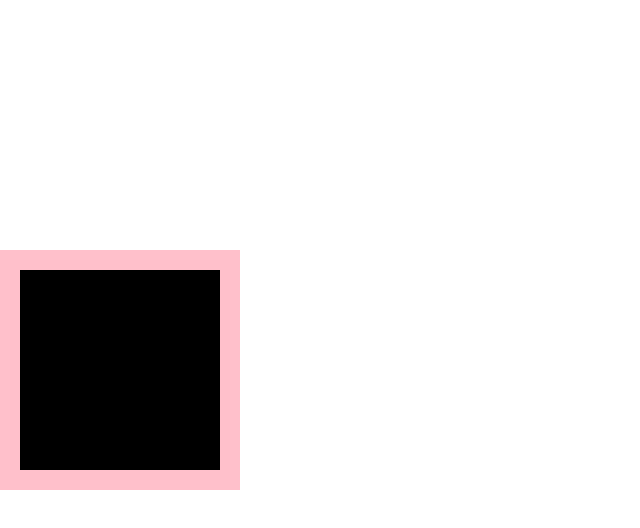
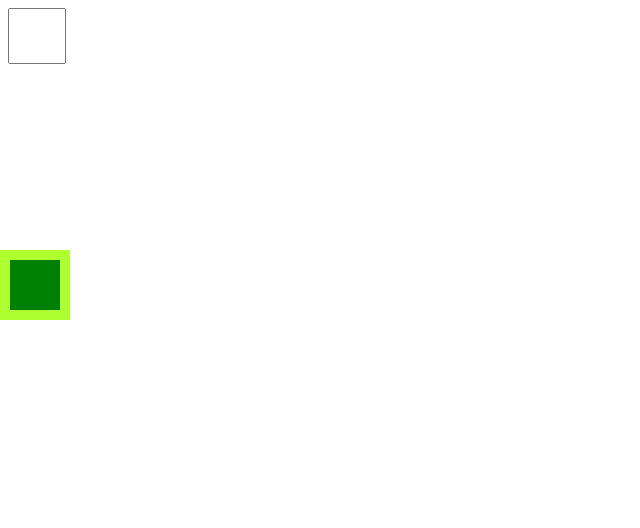
Before and after one commit to Demkovychkate/34, a plain HTML site: page index.html in a window 1280 px wide. Shown: the whole page, without its empty margins (0-640 px from the left). Drawn offline with Linux system fonts and the light colour scheme.

Commit message:
First Part

```diff
--- a/script.js
+++ b/script.js
@@ -2,21 +2,57 @@ const block = document.createElement('div');
 block.className = 'block';
 document.body.appendChild(block);
 
+const input = document.createElement('input');
+input.className = 'input';
+document.body.appendChild(input);
+
+const maxX = window.innerWidth - block.offsetWidth;
+const maxY = window.innerHeight - block.offsetHeight;
 const STEP = 50;
 
+let score = 0;
+
 const operations = {
-    37: (block) => block.style.left = `${parseInt(block.style.left || 0) - STEP}px `,
-    39: (block) =>block.style.left = `${parseInt(block.style.left || 0) + STEP}px `,
-    40: (block) => block.style.top = `${parseInt(block.style.top || 0) + STEP}px `,
+    37: () => {
+        const leftPosition = parseInt(block.style.left || 0);
+        if (leftPosition - STEP >= 0 && isAboveBottomEdge()) {
+            block.style.left = `${leftPosition - STEP}px`;
+        } showScore();
+    },
+    39: () => {
+        const leftPosition = parseInt(block.style.left || 0);
+        if (leftPosition + STEP <= maxX && isAboveBottomEdge()) {
+            block.style.left = `${leftPosition + STEP}px`;
+        } showScore();
+    },
+    40: () => {
+         topPosition = parseInt(block.style.top || 0);
+        if (topPosition + STEP <= maxY) {
+            block.style.top = `${topPosition + STEP}px`;
+        }
+    }
+};
+
+function isAboveBottomEdge() {
+    const topPosition = parseInt(block.style.top || 0);
+    return topPosition + block.offsetHeight < maxY;
 }
 
-function setStepToBlock(e) {
-    operations[e.keyCode](block);
+function showScore() {
+    if (isAboveBottomEdge()) {
+        score += 1;
+        input.value = `Бали: ${score}`;
+    }
 }
 
-document.addEventListener('keydown', setStepToBlock);
+function handleKeyPress(e) {
+    if (operations[e.keyCode]) {
+        operations[e.keyCode]();
+    }
+}
 
+document.addEventListener('keydown', handleKeyPress);
 
 setInterval(() => {
-    setStepToBlock({ keyCode: 40});
+    operations[40]();
 }, 1000);
--- a/style.css
+++ b/style.css
@@ -2,9 +2,19 @@
     position:absolute;
     top:0;
     left:0;
-    width: 200px;
-    height: 200px;
-    background-color: black;
-    border: 20px solid pink;
+    width: 50px;
+    height: 50px;
+    background-color:green;
+    border: 10px solid greenyellow;
     display: flex;
+    align-items: center;
+    justify-content:center ;
 }
+
+.input {
+    display: flex;
+    align-items: center;
+    justify-content: flex-end;
+    width: 50px;
+    height: 50px;
+}
```
